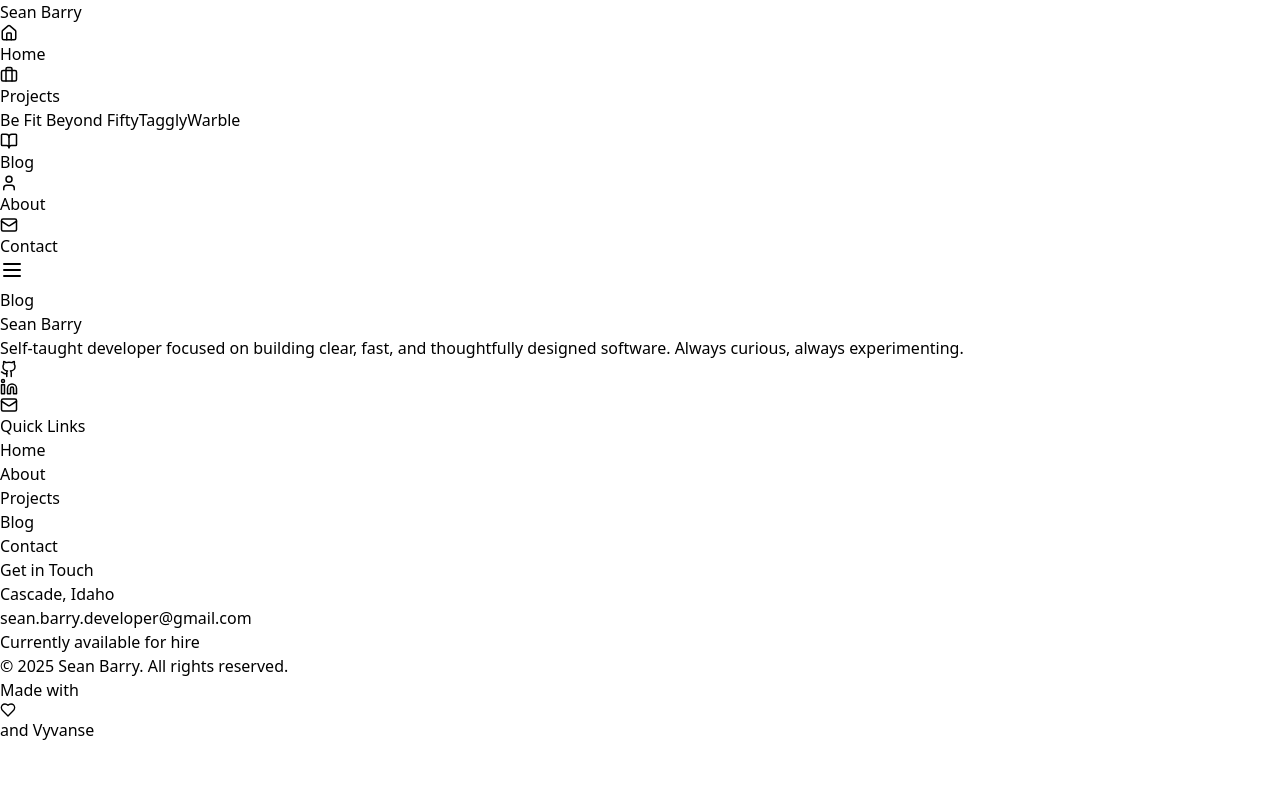
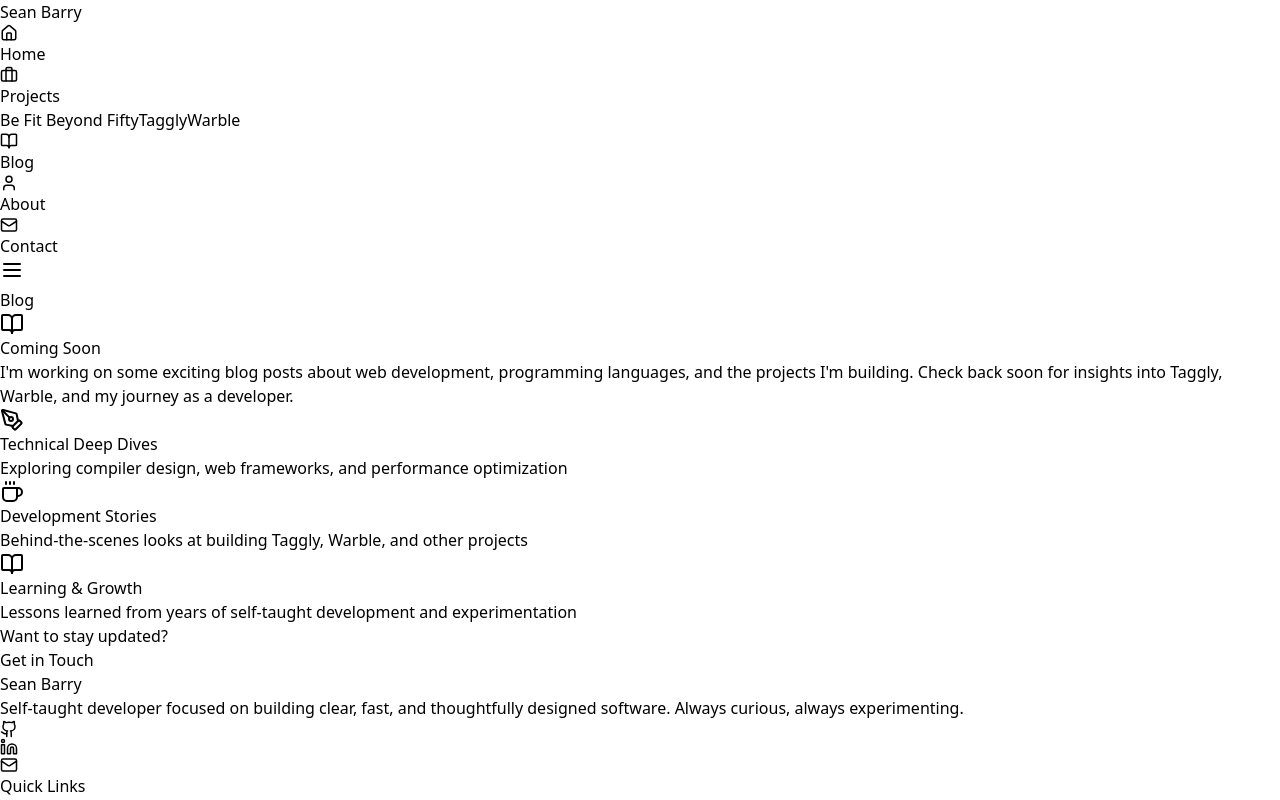
Before and after one commit to sean-andrew-barry/portfolio, a React (Vite) app: page /blog in a window 1280 px wide. Shown: the top 800 px of the page. Built offline with nearby package versions, Linux system fonts and the light colour scheme.

Commit message:
Add empty state to Blog page

```diff
--- a/src/pages/Blog.jsx
+++ b/src/pages/Blog.jsx
@@ -1,11 +1,16 @@
 import { Link } from 'react-router-dom';
+import { BookOpen, PenTool, Coffee } from 'lucide-react';
 import { posts } from '../data/posts';
 import FormattedDate from '../components/FormattedDate';
 
 export default function Blog() {
+  const hasPosts = posts.length > 0;
+
   return (
     <div className="p-8 max-w-3xl mx-auto">
       <h1 className="text-4xl font-bold mb-6">Blog</h1>
+
+      {hasPosts ? (
         <ul className="space-y-6">
           {posts.sort((a, b) => b.date - a.date).map((post) => (
             <li key={post.slug}>
@@ -31,6 +36,55 @@
             </li>
           ))}
         </ul>
+      ) : (
+        <div className="text-center py-16">
+          <div className="mb-8">
+            <div className="w-24 h-24 bg-gradient-to-r from-purple-600 to-pink-600 rounded-full flex items-center justify-center mx-auto mb-6">
+              <BookOpen className="w-12 h-12 text-white" />
+            </div>
+            <h2 className="text-3xl font-bold text-gray-900 mb-4">Coming Soon</h2>
+            <p className="text-lg text-gray-600 mb-8 max-w-2xl mx-auto leading-relaxed">
+              I'm working on some exciting blog posts about web development, programming languages,
+              and the projects I'm building. Check back soon for insights into Taggly, Warble,
+              and my journey as a developer.
+            </p>
+          </div>
+
+          <div className="grid md:grid-cols-3 gap-6 max-w-2xl mx-auto">
+            <div className="p-6 bg-gray-50 rounded-xl">
+              <PenTool className="w-8 h-8 text-purple-600 mx-auto mb-3" />
+              <h3 className="font-semibold text-gray-900 mb-2">Technical Deep Dives</h3>
+              <p className="text-sm text-gray-600">
+                Exploring compiler design, web frameworks, and performance optimization
+              </p>
+            </div>
+            <div className="p-6 bg-gray-50 rounded-xl">
+              <Coffee className="w-8 h-8 text-purple-600 mx-auto mb-3" />
+              <h3 className="font-semibold text-gray-900 mb-2">Development Stories</h3>
+              <p className="text-sm text-gray-600">
+                Behind-the-scenes looks at building Taggly, Warble, and other projects
+              </p>
+            </div>
+            <div className="p-6 bg-gray-50 rounded-xl">
+              <BookOpen className="w-8 h-8 text-purple-600 mx-auto mb-3" />
+              <h3 className="font-semibold text-gray-900 mb-2">Learning & Growth</h3>
+              <p className="text-sm text-gray-600">
+                Lessons learned from years of self-taught development and experimentation
+              </p>
+            </div>
+          </div>
+
+          <div className="mt-12">
+            <p className="text-gray-500 mb-4">Want to stay updated?</p>
+            <Link
+              to="/contact"
+              className="inline-flex items-center gap-2 bg-gradient-to-r from-purple-600 to-pink-600 text-white px-6 py-3 rounded-lg font-semibold hover:shadow-lg transition-all duration-300 transform hover:scale-105"
+            >
+              Get in Touch
+            </Link>
+          </div>
+        </div>
+      )}
     </div>
   );
 }
```
Lines whose indentation alone changed are shown as unchanged.
